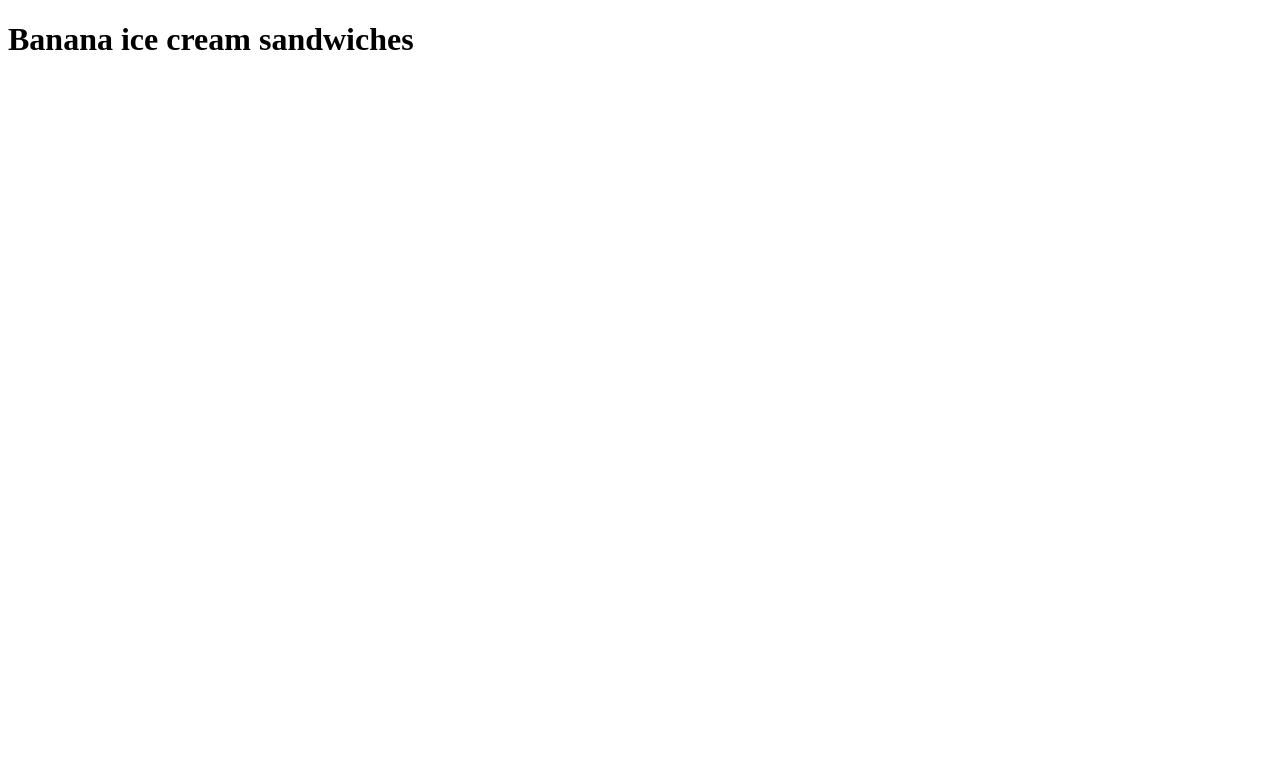
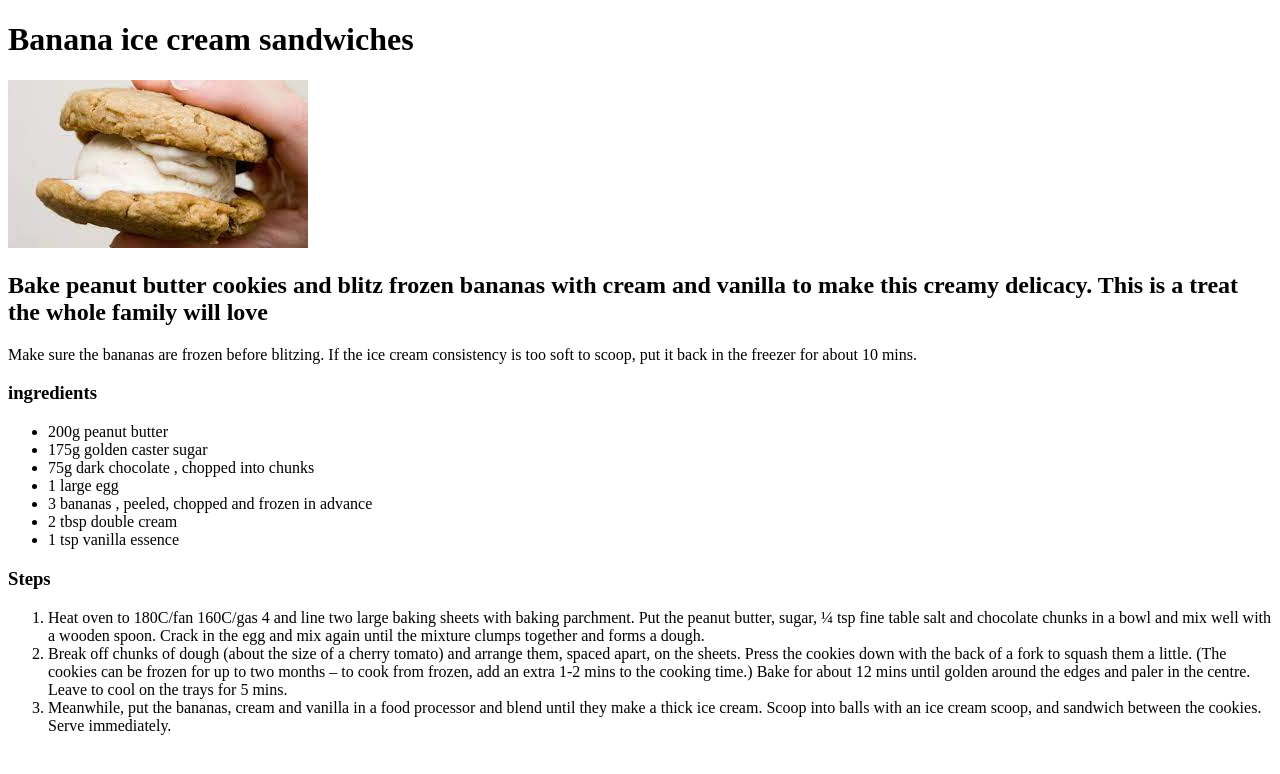
Before and after one commit to BlazinBlaiden/odin-recipes, a plain HTML site: page recipes/banana-ice.html in a window 1280 px wide. Drawn offline with Linux system fonts and the light colour scheme.

Commit message:
standardized title in the head made the banana ice cream page and linked back to index

```diff
--- a/recipes/banana-ice.html
+++ b/recipes/banana-ice.html
@@ -8,5 +8,39 @@
 </head>
 <body>
     <h1>Banana ice cream sandwiches</h1>
+    <img src="banana.jpeg">
+    <h2>Bake peanut butter cookies and blitz frozen bananas with cream and vanilla
+         to make this creamy delicacy. This is a treat the whole family will love</h2>
+     <p>Make sure the bananas are frozen before blitzing. If the ice cream
+    consistency is too soft to scoop, put it back in the freezer for about 10 mins.</p>
+    <h3>ingredients</h3>
+    <ul>
+        <li>200g peanut butter</li>
+        <li>175g golden caster sugar</li>
+        <li>75g dark chocolate , chopped into chunks</li>
+        <li>1 large egg</li>
+        <li>3 bananas , peeled, chopped and frozen in advance</li>
+        <li>2 tbsp double cream</li>
+        <li>1 tsp vanilla essence</li>
+    </ul>
+    <h3>Steps</h3>
+    <ol>
+        <li>Heat oven to 180C/fan 160C/gas 4 and line two large baking sheets
+             with baking parchment. Put the peanut butter, sugar, ¼ tsp fine table
+              salt and chocolate chunks in a bowl and mix well with a wooden spoon.
+               Crack in the egg and mix again until the mixture clumps together and
+               forms a dough.</li>
+        <li>Break off chunks of dough (about the size of a cherry tomato) and
+             arrange them, spaced apart, on the sheets. Press the cookies down
+              with the back of a fork to squash them a little.
+               (The cookies can be frozen for up to two months – to cook from frozen,
+                add an extra 1-2 mins to the cooking time.) Bake for about 12 mins
+                 until golden around the edges and paler in the centre. Leave to
+                  cool on the trays for 5 mins.</li>
+        <li>Meanwhile, put the bananas, cream and vanilla in a food processor
+             and blend until they make a thick ice cream. Scoop into balls
+              with an ice cream scoop, and sandwich between the cookies.
+               Serve immediately.</li>
+    </ol>
 </body>
 </html>
```
Also changed, not shown: index.html (+5 -2 lines), recipes/chicken.html (+1 -1 lines), recipes/banana.jpeg (added).
